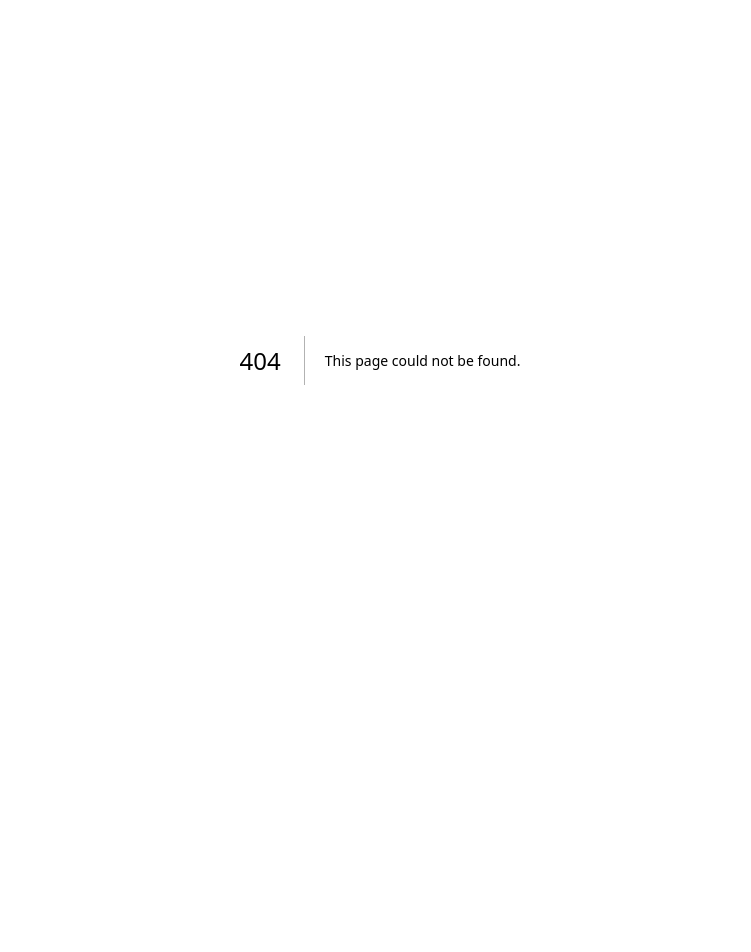
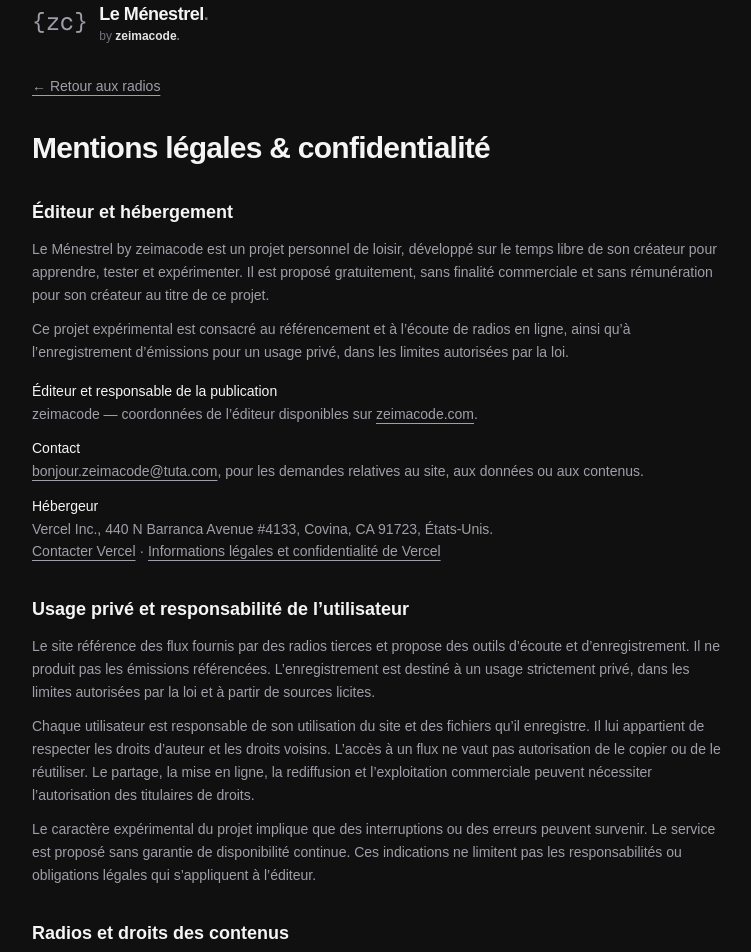
Before and after one commit to zeima08/lemenestrel, a Next.js app: page /mentions-legales in a window 1280 px wide. Before the commit this address had no page. Shown: the part 40-992 px from the top of the page, without its empty margins (260-1011 px from the left). Before the commit the page ends 800 px from the top, so only its background shows below. Built offline with nearby package versions, Linux system fonts and the light colour scheme; a web font is replaced by a local one.

Commit message:
Ajout metion legale

```diff
--- /dev/null
+++ b/app/components/Brand.tsx
@@ -0,0 +1,11 @@
+export function Brand() {
+  return (
+    <div aria-label="Le Ménestrel by zeimacode" className="flex items-center gap-3">
+      <span aria-hidden="true" className="font-mono text-2xl tracking-tight text-zinc-400">{"{zc}"}</span>
+      <div>
+        <p className="text-lg font-semibold tracking-tight">Le Ménestrel<span className="text-zinc-500">.</span></p>
+        <p className="text-xs text-zinc-500">by <span className="font-semibold text-zinc-200">zeimacode<span className="text-zinc-500">.</span></span></p>
+      </div>
+    </div>
+  );
+}
--- a/app/components/RadioApp.tsx
+++ b/app/components/RadioApp.tsx
@@ -1,7 +1,8 @@
 "use client";
 
 import Link from "next/link";
-import { AudioLines, Disc3, Globe2, Heart, House, Library, Pause, Play, Radio, Search, Volume2 } from "lucide-react";
+import { Disc3, Globe2, Heart, House, Library, Pause, Play, Radio, Search, Volume2 } from "lucide-react";
+import { Brand } from "./Brand";
 import { Button } from "@/components/ui/button";
 import { Input } from "@/components/ui/input";
 import { Card } from "@/components/ui/card";
@@ -366,10 +367,7 @@ export default function RadioApp({ catalog }: { catalog: Catalog }) {
     <div className="min-h-screen pb-36 lg:pl-64">
       <WelcomeDialog dialogRef={welcomeRef} onChoice={chooseRecording} />
       <aside className="border-b border-border bg-[#141414] px-5 py-5 lg:fixed lg:inset-y-0 lg:left-0 lg:z-20 lg:flex lg:w-64 lg:flex-col lg:border-b-0 lg:border-r lg:px-6 lg:pb-32 lg:pt-9">
-        <div className="flex items-center gap-3">
-          <span className="grid size-10 place-items-center rounded-xl bg-white text-black"><AudioLines size={23} /></span>
-          <div><p className="text-lg font-semibold tracking-tight">Le Ménestrel<span className="text-zinc-500">.</span></p></div>
-        </div>
+        <Brand />
         <nav aria-label="Navigation principale" className="mt-5 flex gap-1 overflow-x-auto lg:mt-10 lg:flex-col lg:gap-2">
           {([
             ["discover", "Accueil", House],
@@ -383,6 +381,7 @@ export default function RadioApp({ catalog }: { catalog: Catalog }) {
           ))}
         </nav>
         <Button variant="ghost" size="sm" onClick={() => welcomeRef.current?.showModal()} className="mt-4 justify-start px-3 text-zinc-400">Choix d’enregistrement</Button>
+        <Link href="/mentions-legales" className="mt-3 block px-3 text-xs text-zinc-400 underline underline-offset-4 hover:text-white">Mentions légales & confidentialité</Link>
         <div className="mt-auto hidden pt-12 lg:block">
 
           <div className="mt-5"><InstallButton /></div>
--- a/app/layout.tsx
+++ b/app/layout.tsx
@@ -18,7 +18,7 @@ export const viewport = {
 };
 
 export const metadata: Metadata = {
-  title: "Le Ménestrel — Radios du monde & enregistrement",
+  title: "Le Ménestrel by zeimacode — Radios du monde & enregistrement",
   appleWebApp: {
     capable: true,
     title: "Ménestrel",
--- /dev/null
+++ b/app/mentions-legales/page.tsx
@@ -0,0 +1,50 @@
+import type { Metadata } from "next";
+import Link from "next/link";
+import { Brand } from "../components/Brand";
+import { RecordingNotice } from "../components/RecordingNotice";
+
+export const metadata: Metadata = {
+  title: "Mentions légales & confidentialité — Le Ménestrel by zeimacode",
+  description: "Informations sur l’éditeur, les radios, les droits des contenus et les données du Ménestrel.",
+};
+
+export default function LegalPage() {
+  return (
+    <main className="mx-auto w-full max-w-3xl px-5 py-10 sm:px-9">
+      <Brand />
+      <Link href="/" className="mt-8 inline-block text-sm text-zinc-400 underline underline-offset-4 hover:text-white">← Retour aux radios</Link>
+      <h1 className="mt-8 text-3xl font-semibold tracking-tight">Mentions légales & confidentialité</h1>
+      <div className="mt-8 space-y-8 text-sm leading-relaxed text-zinc-400">
+        <section>
+          <h2 className="mb-3 text-lg font-semibold text-foreground">Éditeur et hébergement</h2>
+          <p>Le Ménestrel by zeimacode est un projet personnel de loisir, développé sur le temps libre de son créateur pour apprendre, tester et expérimenter. Il est proposé gratuitement, sans finalité commerciale et sans rémunération pour son créateur au titre de ce projet.</p>
+          <p className="mt-3">Ce projet expérimental est consacré au référencement et à l’écoute de radios en ligne, ainsi qu’à l’enregistrement d’émissions pour un usage privé, dans les limites autorisées par la loi.</p>
+          <dl className="mt-4 space-y-3">
+            <div><dt className="font-medium text-foreground">Éditeur et responsable de la publication</dt><dd>zeimacode — coordonnées de l’éditeur disponibles sur <a href="https://zeimacode.com" className="underline underline-offset-4 hover:text-white">zeimacode.com</a>.</dd></div>
+            <div><dt className="font-medium text-foreground">Contact</dt><dd><a href="mailto:bonjour.zeimacode@tuta.com" className="break-all underline underline-offset-4 hover:text-white">bonjour.zeimacode@tuta.com</a>, pour les demandes relatives au site, aux données ou aux contenus.</dd></div>
+            <div><dt className="font-medium text-foreground">Hébergeur</dt><dd>Vercel Inc., 440 N Barranca Avenue #4133, Covina, CA 91723, États-Unis.<br /><a href="https://vercel.com/contact" className="underline underline-offset-4 hover:text-white">Contacter Vercel</a> · <a href="https://vercel.com/legal/privacy-notice" className="underline underline-offset-4 hover:text-white">Informations légales et confidentialité de Vercel</a></dd></div>
+          </dl>
+        </section>
+        <section>
+          <h2 className="mb-3 text-lg font-semibold text-foreground">Usage privé et responsabilité de l’utilisateur</h2>
+          <p>Le site référence des flux fournis par des radios tierces et propose des outils d’écoute et d’enregistrement. Il ne produit pas les émissions référencées. L’enregistrement est destiné à un usage strictement privé, dans les limites autorisées par la loi et à partir de sources licites.</p>
+          <p className="mt-3">Chaque utilisateur est responsable de son utilisation du site et des fichiers qu’il enregistre. Il lui appartient de respecter les droits d’auteur et les droits voisins. L’accès à un flux ne vaut pas autorisation de le copier ou de le réutiliser. Le partage, la mise en ligne, la rediffusion et l’exploitation commerciale peuvent nécessiter l’autorisation des titulaires de droits.</p>
+          <p className="mt-3">Le caractère expérimental du projet implique que des interruptions ou des erreurs peuvent survenir. Le service est proposé sans garantie de disponibilité continue. Ces indications ne limitent pas les responsabilités ou obligations légales qui s’appliquent à l’éditeur.</p>
+        </section>
+        <section>
+          <h2 className="mb-3 text-lg font-semibold text-foreground">Radios et droits des contenus</h2>
+          <p>Le Ménestrel permet d’accéder à des flux de radios fournis par des tiers. Les programmes, musiques, noms et logos des stations restent soumis aux droits de leurs titulaires respectifs. Leur présence dans le catalogue n’implique aucun partenariat avec zeimacode.</p>
+          <p className="mt-3">Les stations gèrent leurs programmes et leurs flux. Leur disponibilité et leur contenu peuvent évoluer. Pour demander la correction ou le retrait d’une station ou d’un logo, écrivez à <a href="mailto:bonjour.zeimacode@tuta.com" className="break-all underline underline-offset-4 hover:text-white">bonjour.zeimacode@tuta.com</a>.</p>
+        </section>
+        <section>
+          <h2 className="mb-3 text-lg font-semibold text-foreground">Données et services externes</h2>
+          <p>Les favoris, réglages et choix d’enregistrement sont conservés dans le stockage local du navigateur. Les enregistrements conservés dans l’application sont stockés sur votre appareil, dans la base locale du navigateur. Vous pouvez les supprimer depuis l’application ou effacer les données du site dans votre navigateur.</p>
+          <p className="mt-3">La recherche de radios utilise Radio Browser. L’écoute et l’affichage des logos peuvent établir des connexions avec les fournisseurs de flux et d’images. Ces services reçoivent les données techniques nécessaires à la connexion, notamment votre adresse IP, et appliquent leurs propres politiques de confidentialité.</p>
+          <p className="mt-3">Vercel, l’hébergeur du site, peut traiter des données techniques de connexion dans ses journaux. Consultez sa <a href="https://vercel.com/legal/privacy-notice" className="underline underline-offset-4 hover:text-white">politique de confidentialité</a> pour les informations relatives à ses traitements. Pour toute question sur vos données ou pour exercer vos droits applicables, contactez l’éditeur à <a href="mailto:bonjour.zeimacode@tuta.com" className="break-all underline underline-offset-4 hover:text-white">bonjour.zeimacode@tuta.com</a>. La durée de conservation des journaux dépend de la configuration de l’hébergement et reste à préciser.</p>
+        </section>
+        <RecordingNotice />
+        <p className="border-t border-border pt-5 text-xs">Références : <a href="https://www.economie.gouv.fr/entreprises/developper-son-entreprise/innover-et-numeriser-son-entreprise/mentions-sur-votre-site-internet-les-obligations-respecter" className="underline underline-offset-4">mentions obligatoires (Ministère de l’Économie)</a> et <a href="https://www.cnil.fr/fr/cookies-et-autres-traceurs/que-dit-la-loi" className="underline underline-offset-4">stockage et traceurs (CNIL)</a>.</p>
+      </div>
+    </main>
+  );
+}
```
